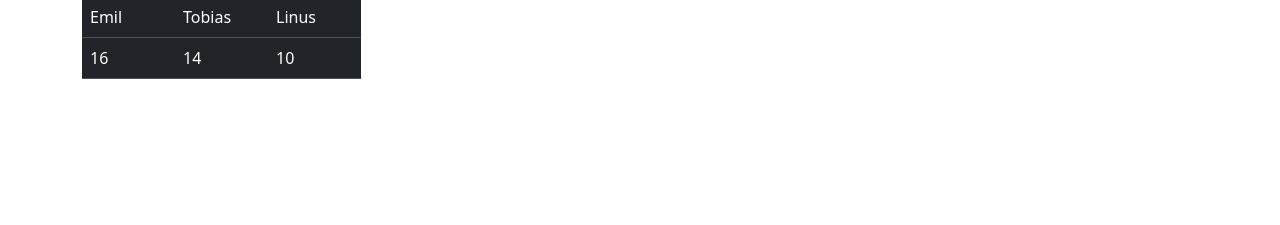
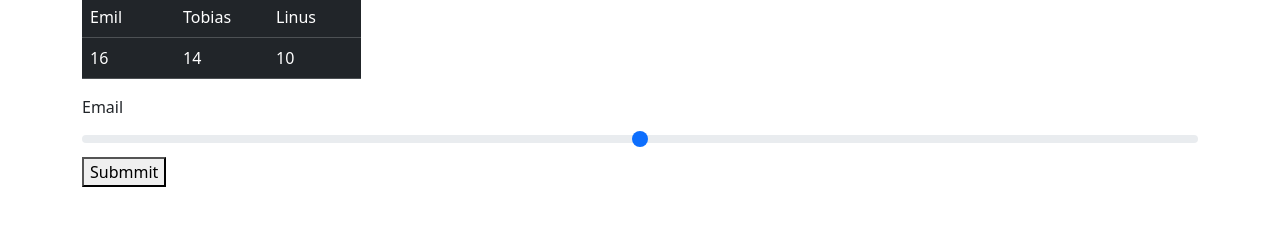
Before and after one commit to su-bonbon/bs_practice1, a plain HTML site: page index.html in a window 1280 px wide. Shown: the part 175-400 px from the top of the page. Drawn offline with nearby package versions, Linux system fonts and the light colour scheme.

Commit message:
understanding input range

```diff
--- a/index.html
+++ b/index.html
@@ -71,6 +71,13 @@
             </table>
         </div>
     </div>
+    <div class="container">
+        <form>
+            <label for="email" class="form-label">Email</label>
+            <input type="range" id="eamil" class="form-range">
+            <button>Submmit</button>
+        </form>
+    </div>
     <script src="https://cdn.jsdelivr.net/npm/@popperjs/core@2.11.8/dist/umd/popper.min.js" integrity="sha384-I7E8VVD/ismYTF4hNIPjVp/Zjvgyol6VFvRkX/vR+Vc4jQkC+hVqc2pM8ODewa9r" crossorigin="anonymous"></script>
     <script src="https://cdn.jsdelivr.net/npm/bootstrap@5.3.2/dist/js/bootstrap.min.js" integrity="sha384-BBtl+eGJRgqQAUMxJ7pMwbEyER4l1g+O15P+16Ep7Q9Q+zqX6gSbd85u4mG4QzX+" crossorigin="anonymous"></script>
 </body>
```
